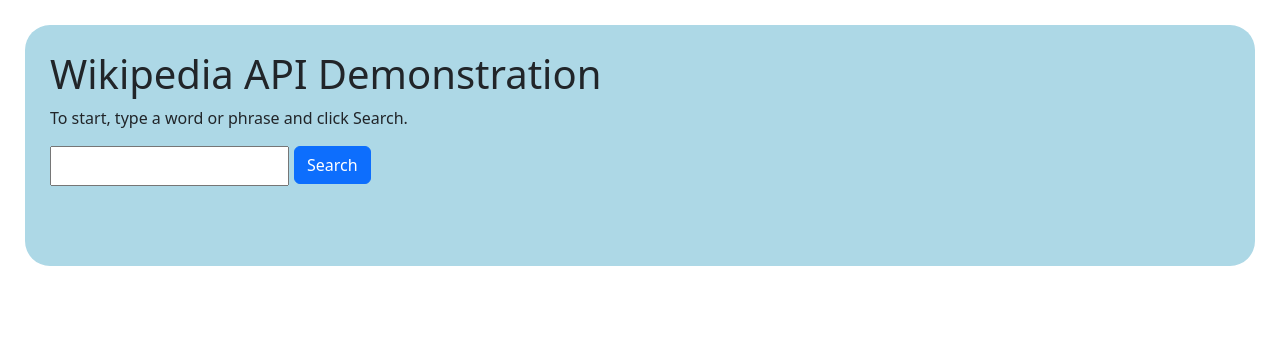
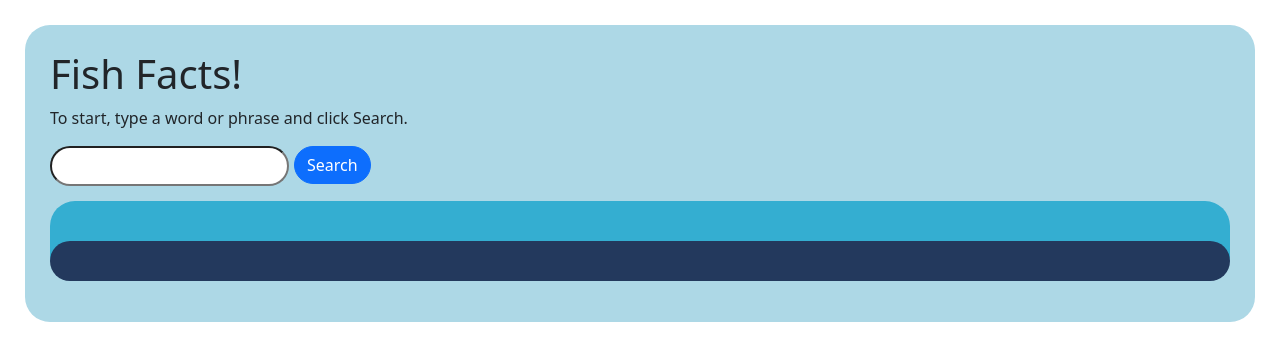
Before and after one commit to jrichards1999/fishfactsv2, a React (Create React App) app: page / in a window 1280 px wide. Shown: the top 360 px of the page. Built offline with nearby package versions, Linux system fonts and the light colour scheme.

Commit message:
styled tweaks

```diff
--- a/public/index.html
+++ b/public/index.html
@@ -24,7 +24,7 @@
       work correctly both with client-side routing and a non-root public URL.
       Learn how to configure a non-root public URL by running `npm run build`.
     -->
-    <title>React App</title>
+    <title>Fish Facts</title>
   </head>
   <body>
     <noscript>You need to enable JavaScript to run this app.</noscript>
--- a/src/App.js
+++ b/src/App.js
@@ -34,7 +34,7 @@
   return (
     <PageContainer className="jumbotron">
       <ContentContainer>
-        <h1>Wikipedia API Demonstration</h1>
+        <h1>Fish Facts!</h1>
         <p>To start, type a word or phrase and click Search.</p>
         <SearchContainer>
           <StyledInput
@@ -81,10 +81,8 @@
 `;
 
 const ContentParagraph = styled.p`
-  margin-top: 15px;
-  padding-left: 200px;
-  padding-right: 200px;
-  background-color: darkblue;
+  padding: 20px 200px;
+  background-color: #23395d;
   color: white;
   border-radius: 25px;
 `;
@@ -94,15 +92,23 @@
 const StyledInput = styled.input`
   margin-right: 5px;
   height: 40px;
+  border-radius: 25px;
 `;
 
 const StyledLink = styled.button`
   margin-top: -5px;
+
+  border-radius: 25px;
 `;
 
 const ContentDiv = styled.div`
+  margin-top: 15px;
+  padding-top: 1px;
   align-items: center;
   text-align: center;
+  background-color: #34aed1;
+
+  border-radius: 25px;
 `;
 
 export default App;
```
